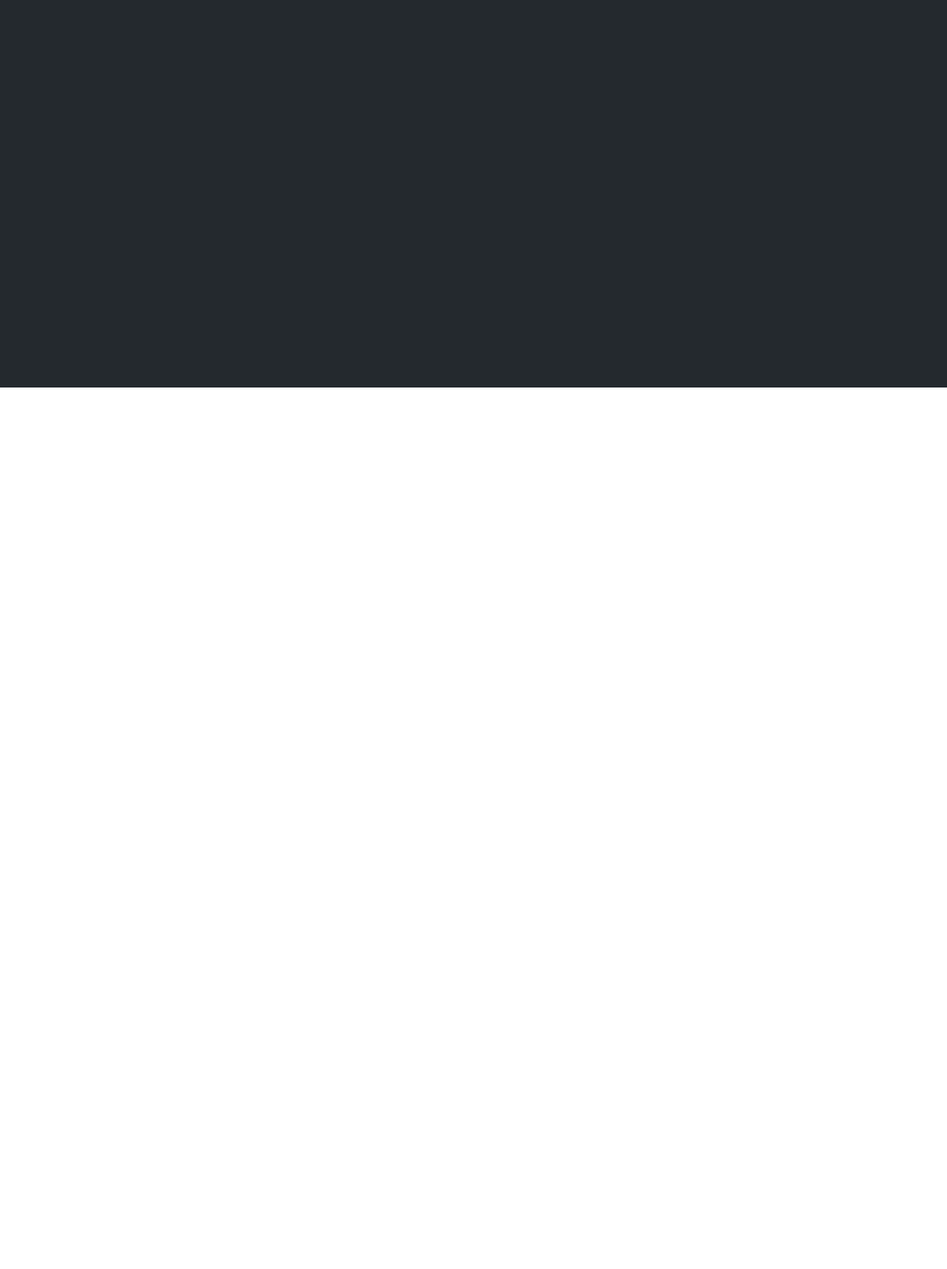
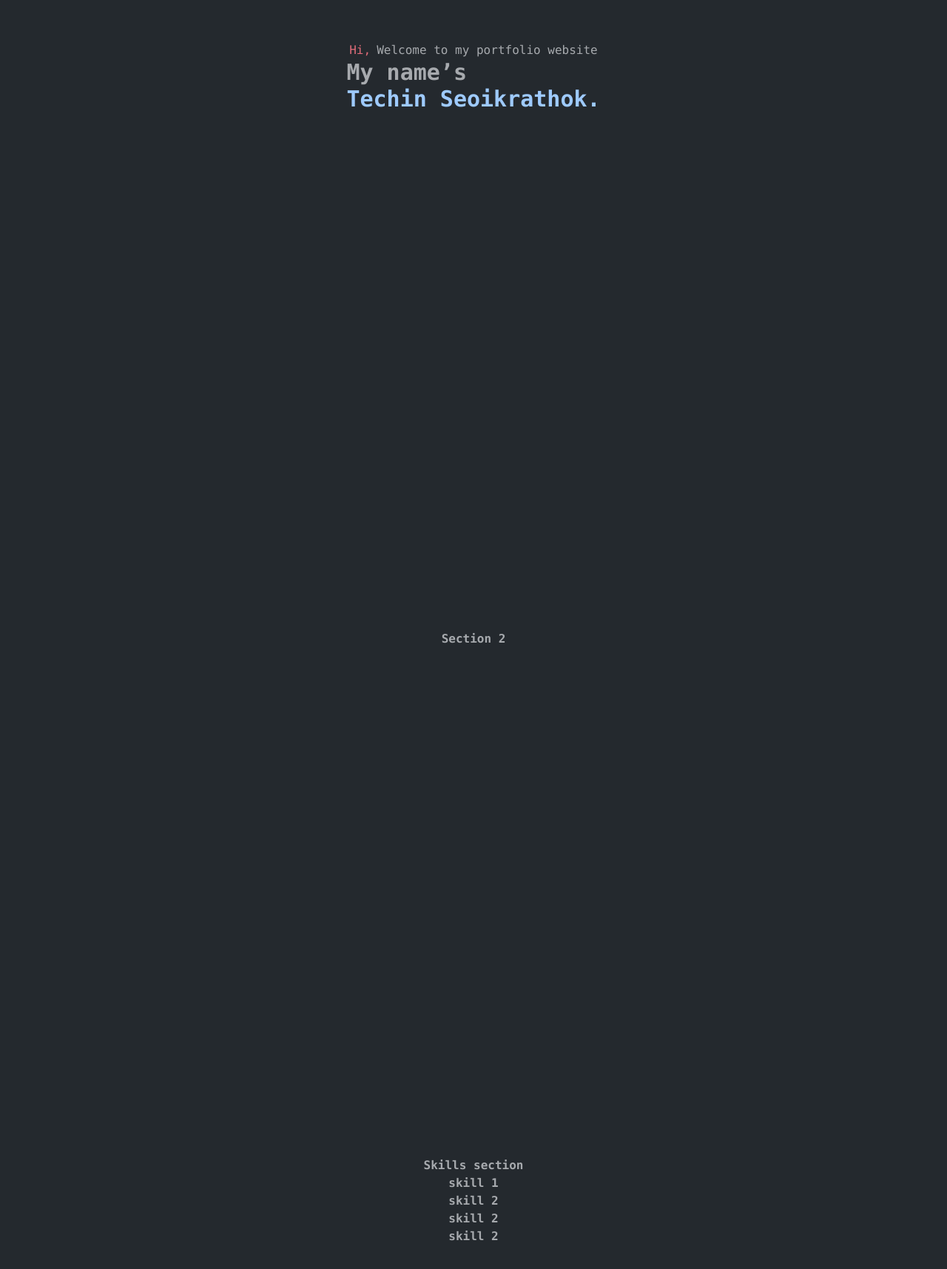
Before and after one commit to ChinjiroO/portfolio, a Next.js app: page / in a window 1280 px wide. Shown: the part 332-2048 px from the top of the page at 74% size. Before the commit the page ends 856 px from the top, so only its background shows below. Built offline with nearby package versions, Linux system fonts and the light colour scheme.

Commit message:
Add section components & framer-motion.

```diff
--- /dev/null
+++ b/components/hero-section.tsx
@@ -0,0 +1,23 @@
+import { motion } from "framer-motion";
+
+export default function HeroSection() {
+  return (
+    <motion.div
+      initial={{ opacity: 0, x: -100 }}
+      animate={{ opacity: 1, x: 0 }}
+      transition={{ duration: 1.5 }}
+      whileInView={{ opacity: 1 }}
+    >
+      <div className="flex flex-col h-[95vh] w-full justify-center items-center font-bold max-w-5xl">
+        <div className="flex text-md font-light">
+          <p className="mr-2 text-red-101">Hi,</p>
+          <p className="">Welcome to my portfolio website</p>
+        </div>
+        <div className="text-3xl">
+          <p className="">My name’s</p>
+          <p className="text-blue-101">Techin Seoikrathok.</p>
+        </div>
+      </div>
+    </motion.div>
+  );
+}
--- a/components/navbar.tsx
+++ b/components/navbar.tsx
@@ -1,10 +1,14 @@
+import Link from "next/link";
+
 export default function Navbar() {
   return (
-    <div className="sticky top-0">
+    <div className="sticky top-0 z-50">
       <nav className="flex justify-center w-full border-gray-700 mx-auto py-4 bg-midnight-300 text-midnight-100 ">
         <div className="flex md:min-w-[48rem] max-w-3xl justify-center gap-4">
           <div id="title" className="text-white font-bold">
-            <a href="https://github.com/">Techin Seoikrathok</a>
+            <Link href="/">
+              <a>Techin Seoikrathok</a>
+            </Link>
           </div>
           <div
             id="menu-list"
@@ -12,7 +16,13 @@ export default function Navbar() {
           >
             {["skills", "projects", "contact"].map((title, index) => (
               <div key={index}>
-                <p className="hover:text-slate-100 cursor-pointer">{title}</p>
+                <Link href={`#${title}`}>
+                  <a>
+                    <p className="hover:text-slate-100 cursor-pointer">
+                      {title}
+                    </p>
+                  </a>
+                </Link>
               </div>
             ))}
           </div>
--- /dev/null
+++ b/components/skill-section.tsx
@@ -0,0 +1,18 @@
+export default function SkillSection() {
+  return (
+    <div>
+      <div
+        id="skills"
+        className="flex flex-col h-[95vh] w-full justify-center items-center font-bold max-w-5xl"
+      >
+        <p>Skills section</p>
+        <ul>
+          <li>skill 1</li>
+          <li>skill 2</li>
+          <li>skill 2</li>
+          <li>skill 2</li>
+        </ul>
+      </div>
+    </div>
+  );
+}
--- a/package.json
+++ b/package.json
@@ -9,6 +9,7 @@
     "lint": "next lint"
   },
   "dependencies": {
+    "framer-motion": "^6.2.8",
     "next": "12.1.0",
     "react": "17.0.2",
     "react-dom": "17.0.2"
--- a/pages/index.tsx
+++ b/pages/index.tsx
@@ -1,6 +1,8 @@
 import Head from "next/head";
 
 import Navbar from "../components/navbar";
+import HeroSection from "../components/hero-section";
+import SkillSection from "../components/skill-section";
 
 export default function Home() {
   return (
@@ -10,9 +12,18 @@ export default function Home() {
         <meta name="description" content="Generated by create next app" />
         <link rel="icon" href="/favicon.ico" />
       </Head>
+
       <Navbar />
-      <main className="flex min-h-screen">
-        <p className="text-lg uppercase flex justify-center w-screen">Start</p>
+      <main className="flex flex-col min-h-screen items-center font-mono text-midnight-100">
+        <HeroSection />
+        {/* overview-section */}
+        <div className="flex flex-col h-[95vh] w-full justify-center items-center font-bold max-w-5xl">
+          <div className="bg-">
+            <p>Section 2</p>
+          </div>
+        </div>
+        {/* Skill */}
+        <SkillSection />
       </main>
     </div>
   );
--- a/tailwind.config.js
+++ b/tailwind.config.js
@@ -4,6 +4,8 @@ module.exports = {
     extend: {
       colors: {
         midnight: { 100: "#A7AAAE", 200: "#24292E", 300: "#1F2428" },
+        red: { 101: "#E06C79" },
+        blue: { 101: "#9ECAFE" },
       },
     },
   },
```
Also changed, not shown: pages/_app.tsx (+4 -3 lines), 1 other file (tests, documents, lock files or other folders).
